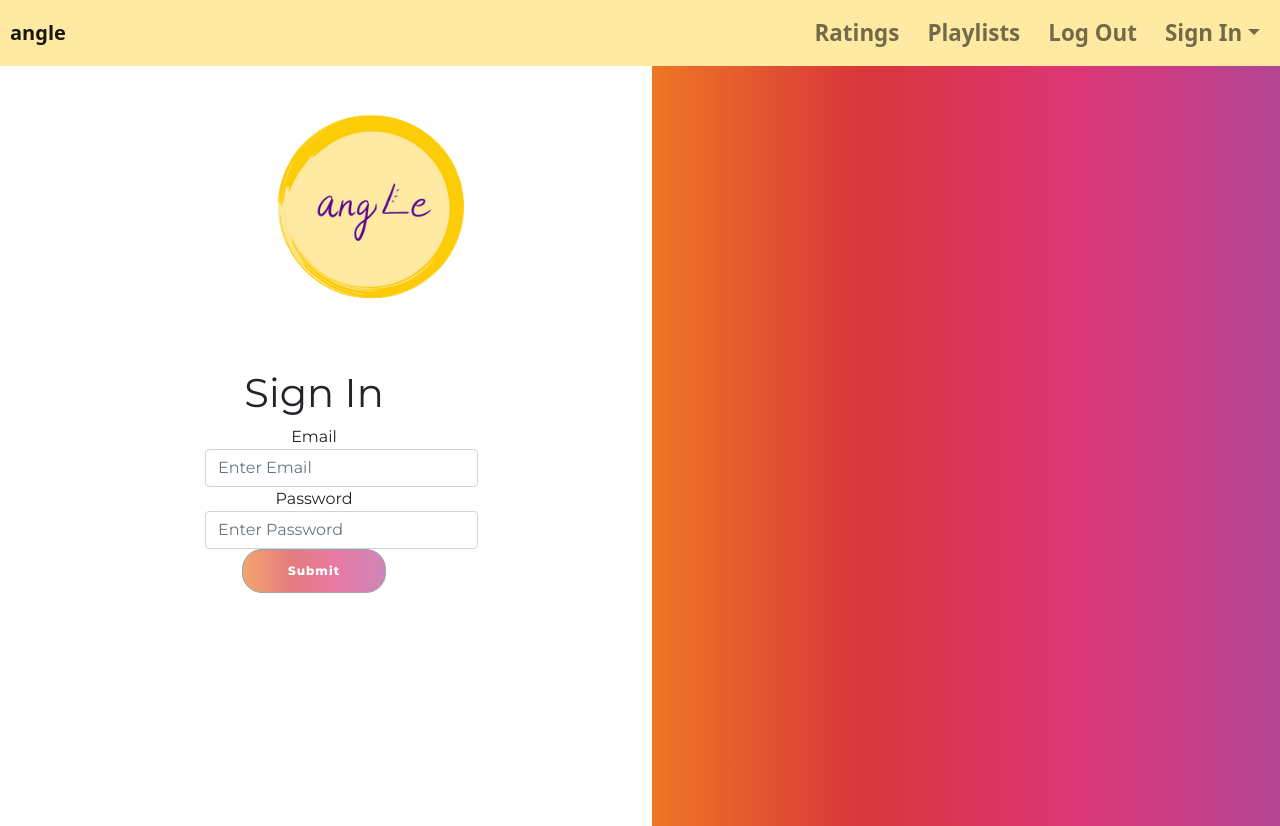
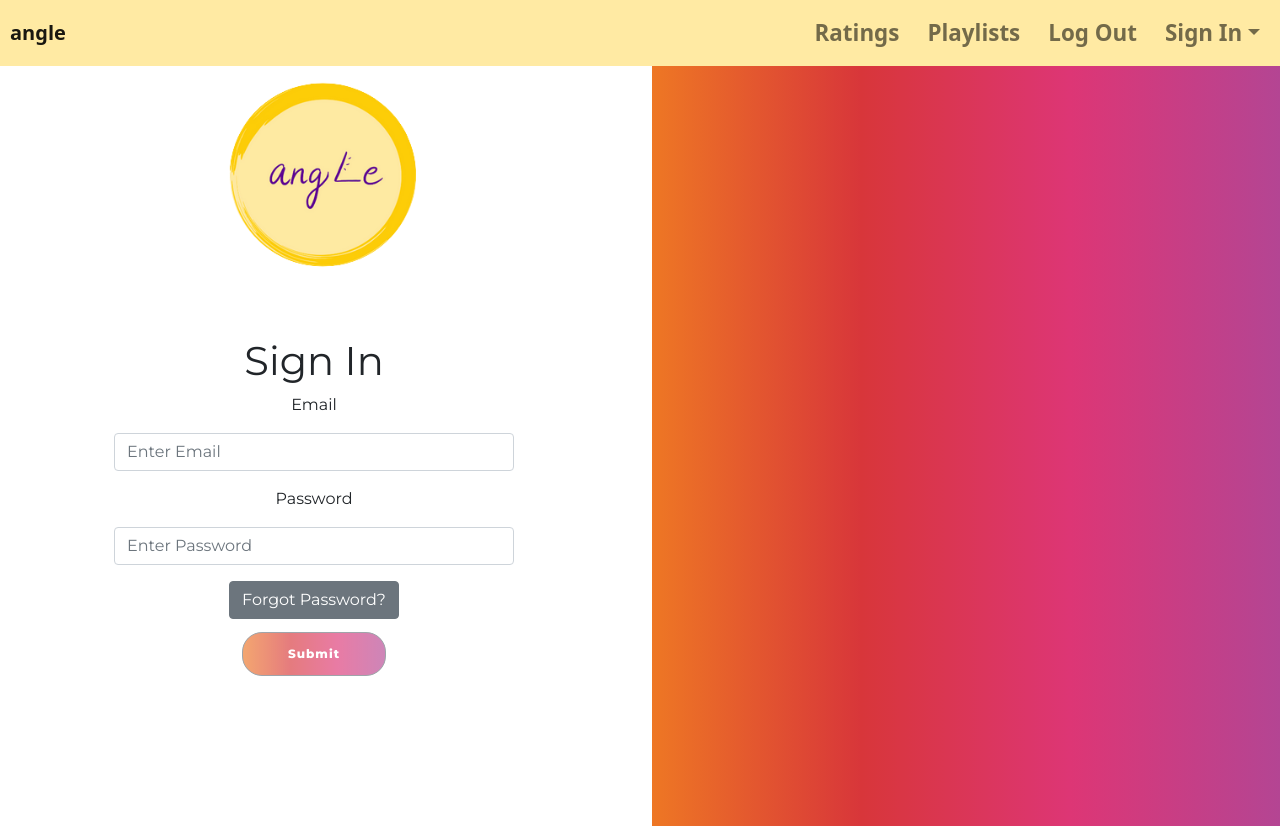
Before and after one commit to nanarboursal/Angle, a React (Create React App) app in the folder angle-ui/: page /login in a window 1280 px wide. Built offline with nearby package versions, Linux system fonts and the light colour scheme.

Commit message:
reset password functionality implemented

```diff
--- a/angle-ui/src/Functions/UserFunctions.js
+++ b/angle-ui/src/Functions/UserFunctions.js
@@ -26,6 +26,21 @@ export const login = user => {
     .then(response => {
       localStorage.setItem("usertoken", response.data.token);
       console.log("data: ", response.data);
+      return response.data;
+    })
+    .catch(err => {
+      console.log(err);
+    });
+};
+
+export const resetPassword = user => {
+  return axios
+    .post("http://10.0.0.179:80/users/resetPassword", {
+      email: user.email,
+      newPassword: user.newPassword
+    })
+    .then(response => {
+      console.log(response.data);
       return response.data;
     })
     .catch(err => {
--- a/angle-ui/src/Pages/Login/Login.js
+++ b/angle-ui/src/Pages/Login/Login.js
@@ -1,5 +1,5 @@
 import React from "react";
-import { login } from "../../Functions/UserFunctions";
+import { login, resetPassword } from "../../Functions/UserFunctions";
 import logo from "../../Images/angle-transparent.png";
 import book from "../../Images/BookIcon.png";
 import movie from "../../Images/MovieIcon.png";
@@ -12,7 +12,10 @@ import {
   Form,
   FormGroup,
   Label,
-  Input
+  Input,
+  Button,
+  Modal, ModalFooter,
+  ModalHeader, ModalBody
 } from "reactstrap";
 
 class Login extends React.Component {
@@ -20,10 +23,35 @@ class Login extends React.Component {
     super();
     this.state = {
       email: "",
-      password: ""
+      password: "",
+      resetPassModalEnabled: false,
+      resetPasswordEmail: "",
+      resetPasswordPassword: ""
     };
     this.onChange = this.onChange.bind(this);
     this.onSubmit = this.onSubmit.bind(this);
+  }
+
+  onToggleModal = () => {
+    this.setState(prevState => ({
+      resetPassModalEnabled: !prevState.resetPassModalEnabled
+    }));
+  };
+
+  onResetPassword(e) {
+    const user = {
+      email: "nanarb@gmail.com",
+      newPassword: "123456789"
+    };
+
+    resetPassword(user).then(res => {
+      if (!res.error && !res.result) {
+        alert("Password Reset!");
+        window.location.reload();
+      } else {
+        alert("Invalid Information!");
+      }
+    });
   }
 
   onChange(e) {
@@ -40,6 +68,7 @@ class Login extends React.Component {
 
     login(user).then(res => {
       if (!res.error && !res.result) {
+        alert("Login Successful!");
         this.props.history.push("/");
       } else {
         alert("Invalid Information!");
@@ -56,12 +85,12 @@ class Login extends React.Component {
       <div className="login-page">
         <Row>
           <Col>
-            <div class="form-container sign-in-container">
-              <Row className="page-title">
+            <Row>
               <Center>
                 <Logo src={logo} />
               </Center>
             </Row>
+            <Row>
               <Form className="login-form">
                 <FormGroup className="login-group">
                   <Col>
@@ -90,18 +119,45 @@ class Login extends React.Component {
                     onChange={this.onChange}
                   />
                 </FormGroup>
+                <Button onClick={() => this.onToggleModal()} className="forgot-pass-button">Forgot Password?</Button>
                 <AuthButton disabled={!this.validateForm()} onClick={this.onSubmit}>Submit</AuthButton>
               </Form>
-            </div>
+            </Row>
           </Col>
           <Col>
-              <div class="overlay">
-                <div class="overlay-panel overlay-right">
-                  {/* <Logo src={movie} />
-                  <Logo src={book} /> */}
+            <div className="overlay">
+              <div className="overlay-panel overlay-right">
               </div>
             </div>
           </Col>
+          <Modal isOpen={this.state.resetPassModalEnabled} toggle={() => this.onToggleModal()}>
+            <ModalHeader>Reset Password</ModalHeader>
+            <ModalBody>
+              <Input
+                type="email"
+                name="resetPasswordEmail"
+                id="userResetEmail"
+                className="modal-inputs"
+                placeholder="Enter email."
+                value={this.state.resetPasswordEmail}
+                onChange={this.onChange}>
+              </Input>
+            </ModalBody>
+            <ModalBody>
+              <Input
+                type="password"
+                name="resetPasswordPassword"
+                id="userResetPassword"
+                className="modal-inputs"
+                placeholder="Enter new password."
+                value={this.state.resetPasswordPassword}
+                onChange={this.onChange}>
+              </Input>
+            </ModalBody>
+            <ModalFooter>
+              <Button color="primary" onClick={this.onResetPassword}>Reset</Button>
+            </ModalFooter>
+          </Modal>
         </Row>
       </div>
     );
--- a/angle-ui/src/Pages/Login/login.css
+++ b/angle-ui/src/Pages/Login/login.css
@@ -1,42 +1,16 @@
 @import url("https://fonts.googleapis.com/css?family=Montserrat:400,800");
 
-.signup-page {
-  background-color: #ffffff; /*Change later*/
+.login-page {
+  align-items: center;
+  background-color: #ffffff;
   width: 100%;
   height: 92vh;
 }
 
-.page-title {
-  text-align: center;
-}
-
-.signup-group {
-  margin: 2%;
-}
-
-h1 {
-  font-weight: bold;
-  font-size: 30px;
-}
-
-.form-container {
-  /* position: absolute; */
-  /* top: 0; */
-  height: 100%;
-}
-
-.sign-in-container {
-  left: 0;
-  width: 100%;
-  z-index: 2;
-}
-
-.login-page {
-  align-items: center;
-}
-
 .login-input {
-  width: 125% !important;
+  width: 400px !important;
+  margin-top: 4%;
+  margin-bottom: 4%;
 }
 
 .login-form {
@@ -48,16 +22,6 @@ h1 {
   height: 50%;
   text-align: center;
   font-family: "Montserrat", sans-serif;
-}
-
-.overlay-container {
-  /* position: absolute; */
-  /* top: 0; */
-  /* left: 50%; */
-  /* width: 100%; */
-  height: 95vh;
-  /* overflow: hidden; */
-  z-index: 100;
 }
 
 .overlay {
@@ -77,12 +41,11 @@ h1 {
 }
 
 .overlay-panel {
-  /* position: absolute; */
   display: flex;
   align-items: center;
   justify-content: center;
   flex-direction: column;
-  padding: 0 40px;
+  /* padding: 0 40px; */
   text-align: center;
   top: 0;
   height: 100%;
@@ -95,17 +58,13 @@ h1 {
   transform: translateX(0);
 }
 
-/* .container {
-	background-color: #fff;
-	border-radius: 15px;
-  	box-shadow: 0 14px 28px rgba(0,0,0,0.25),
-			0 10px 10px rgba(0,0,0,0.22);
-	position: fixed;
-	overflow: hidden;
-	width: 768px;
-	max-width: 200%;
-	min-height: 700px;
-    top:50%;
-    left:50%;
-    transform: translate(-50%, -50%);
-} */
+.forgot-pass-button{
+  color: black;
+  background-color: #ffffff;
+  font-size: small;
+  margin-bottom: 2%;
+}
+
+.modal-inputs {
+  width: 400px;
+}
--- a/angle-ui/src/Pages/SignUp/signup.css
+++ b/angle-ui/src/Pages/SignUp/signup.css
@@ -4,6 +4,9 @@
   background-size: cover;
   background-size: 50% 100%;
   background-position: right;
+  background-color: #ffffff; /*Change later*/
+  width: 100%;
+  height: 92vh;
 }
 
 .page-title {
```
Also changed, not shown: 1 other file (tests, documents, lock files or other folders). Lines whose indentation alone changed are shown as unchanged.
